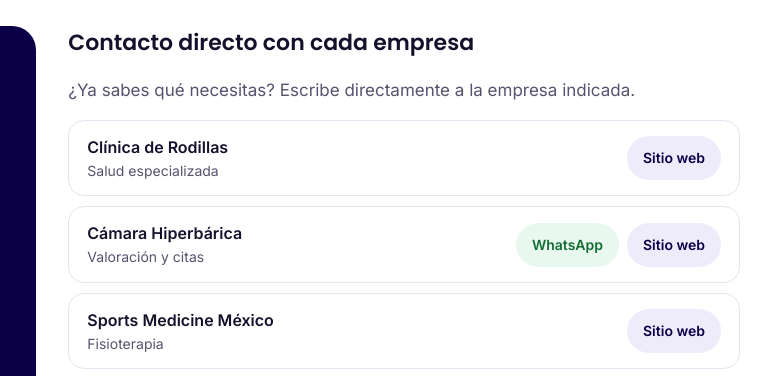
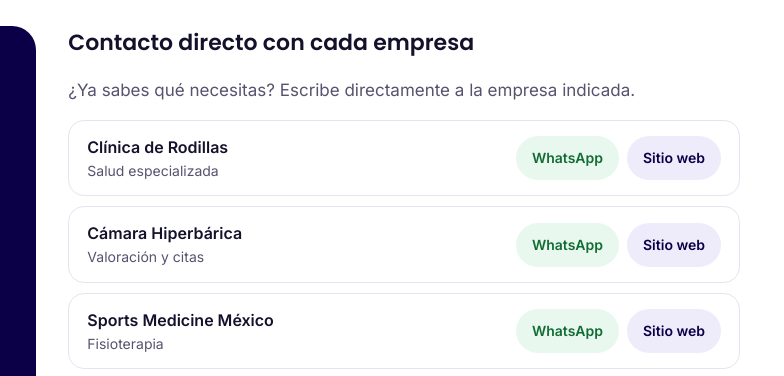
Before and after one commit to KronosLNBP/grupodiaz-web, a plain HTML site: page index.html in a window 1280 px wide. Shown: the part 4920-5296 px from the top of the page, 496-1280 px from the left. Drawn offline with Linux system fonts and the light colour scheme.

Commit message:
WhatsApp de Clínica de Rodillas y Sports Medicine en el directorio
Co-Authored-By: Claude Opus 5.5 <noreply@anthropic.com>
Claude-Session: https://claude.ai/code/session_014uN9FDLadfUj6SSULr7bLD

```diff
--- a/index.html
+++ b/index.html
@@ -262,9 +262,9 @@
             <h3>Contacto directo con cada empresa</h3>
             <p class="lead">¿Ya sabes qué necesitas? Escribe directamente a la empresa indicada.</p>
             <ul class="direct-list">
-              <li><span class="who"><strong>Clínica de Rodillas</strong><span>Salud especializada</span></span><span class="actions"><a class="pill-btn pill-site" href="https://clinicaderodillas.com.mx/" target="_blank" rel="noopener">Sitio web</a></span></li>
+              <li><span class="who"><strong>Clínica de Rodillas</strong><span>Salud especializada</span></span><span class="actions"><a class="pill-btn pill-wa" href="https://wa.me/525535010034" target="_blank" rel="noopener">WhatsApp</a><a class="pill-btn pill-site" href="https://clinicaderodillas.com.mx/" target="_blank" rel="noopener">Sitio web</a></span></li>
               <li><span class="who"><strong>Cámara Hiperbárica</strong><span>Valoración y citas</span></span><span class="actions"><a class="pill-btn pill-wa" href="https://wa.me/525552078070" target="_blank" rel="noopener">WhatsApp</a><a class="pill-btn pill-site" href="https://camarahiperbarica.mx/" target="_blank" rel="noopener">Sitio web</a></span></li>
-              <li><span class="who"><strong>Sports Medicine México</strong><span>Fisioterapia</span></span><span class="actions"><a class="pill-btn pill-site" href="https://sportsmedicine.com.mx/" target="_blank" rel="noopener">Sitio web</a></span></li>
+              <li><span class="who"><strong>Sports Medicine México</strong><span>Fisioterapia</span></span><span class="actions"><a class="pill-btn pill-wa" href="https://wa.me/525535010034" target="_blank" rel="noopener">WhatsApp</a><a class="pill-btn pill-site" href="https://sportsmedicine.com.mx/" target="_blank" rel="noopener">Sitio web</a></span></li>
               <li><span class="who"><strong>Campuzano y Orrante</strong><span>Asesoría legal</span></span><span class="actions"><a class="pill-btn pill-site" href="http://campuzanoyorrante.com.mx/" target="_blank" rel="noopener">Sitio web</a></span></li>
               <li><span class="who"><strong>XT Negocio</strong><span>Certificaciones y capacitación</span></span><span class="actions"><a class="pill-btn pill-wa" href="https://wa.me/525543943214" target="_blank" rel="noopener">WhatsApp</a><a class="pill-btn pill-site" href="https://www.xtnegocio.com.mx/" target="_blank" rel="noopener">Sitio web</a></span></li>
               <li><span class="who"><strong>XTres60</strong><span>Marketing digital</span></span><span class="actions"><a class="pill-btn pill-wa" href="https://wa.me/525554768850" target="_blank" rel="noopener">WhatsApp</a><a class="pill-btn pill-site" href="https://x360.com.mx/" target="_blank" rel="noopener">Sitio web</a></span></li>
```
